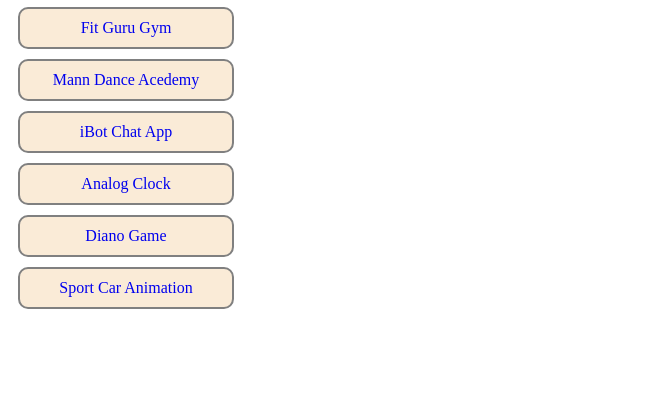
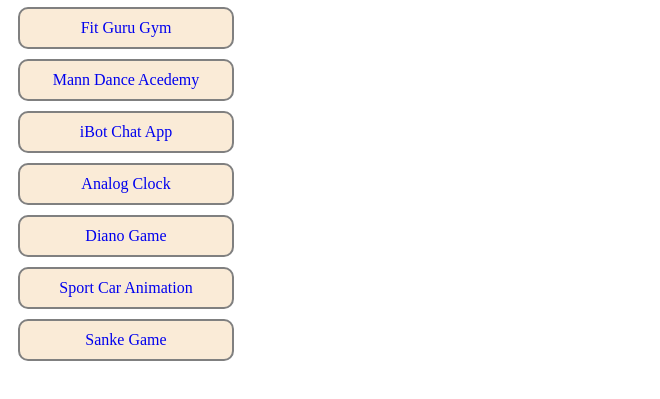
Before and after one commit to piyushkothiya/portfoliowebsite, a plain HTML site: page index.html in a window 1280 px wide. Shown: the part 125-524 px from the top of the page, without its empty margins (0-660 px from the left). Drawn offline with Linux system fonts and the light colour scheme.

Commit message:
snake game

```diff
--- a/index.html
+++ b/index.html
@@ -16,4 +16,5 @@
     <a href="http://analogclock.piyushkothiya.in" target="_blank">Analog Clock</a>
     <a href="http://dianogame.piyushkothiya.in" target="_blank">Diano Game</a>
     <a href="http://sportcar.piyushkothiya.in" target="_blank">Sport Car Animation</a>
+    <a href="http://snakegame.piyushkothiya.in" target="_blank">Sanke Game</a>
 </html>
```
